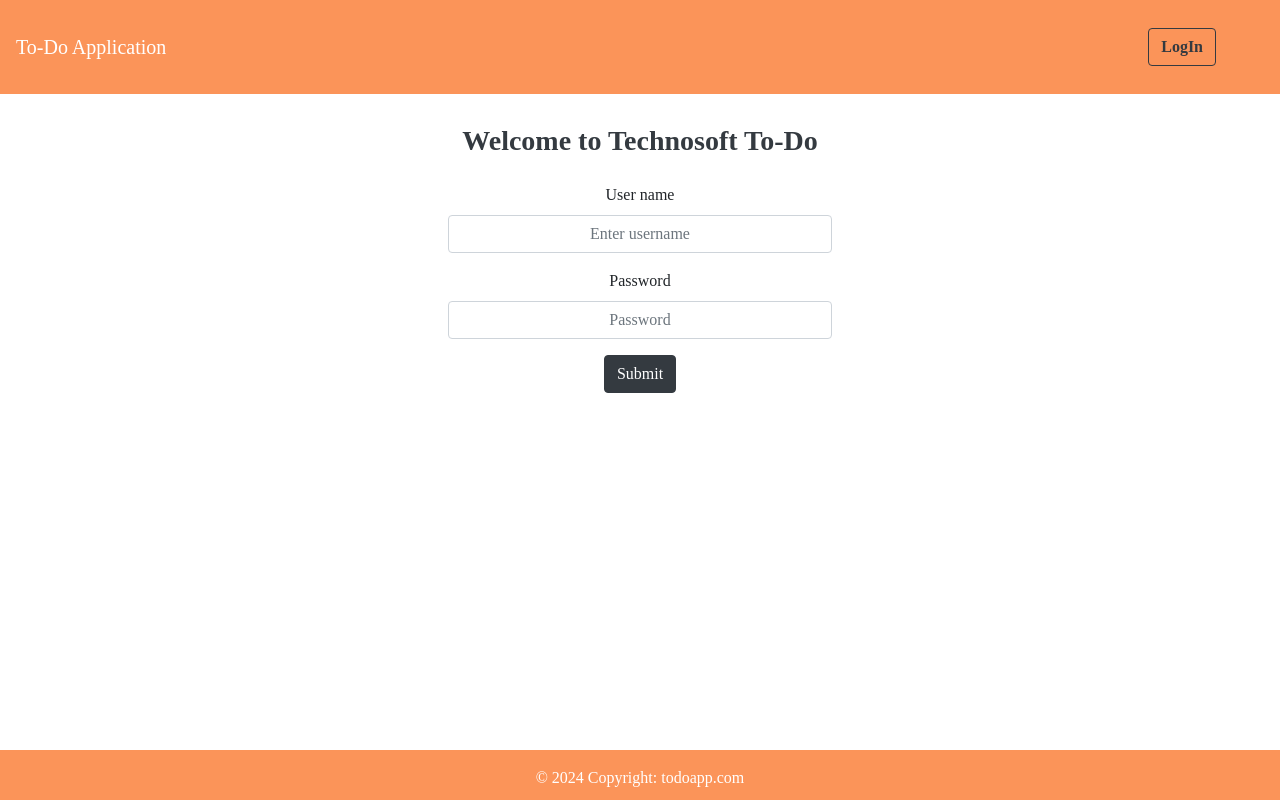
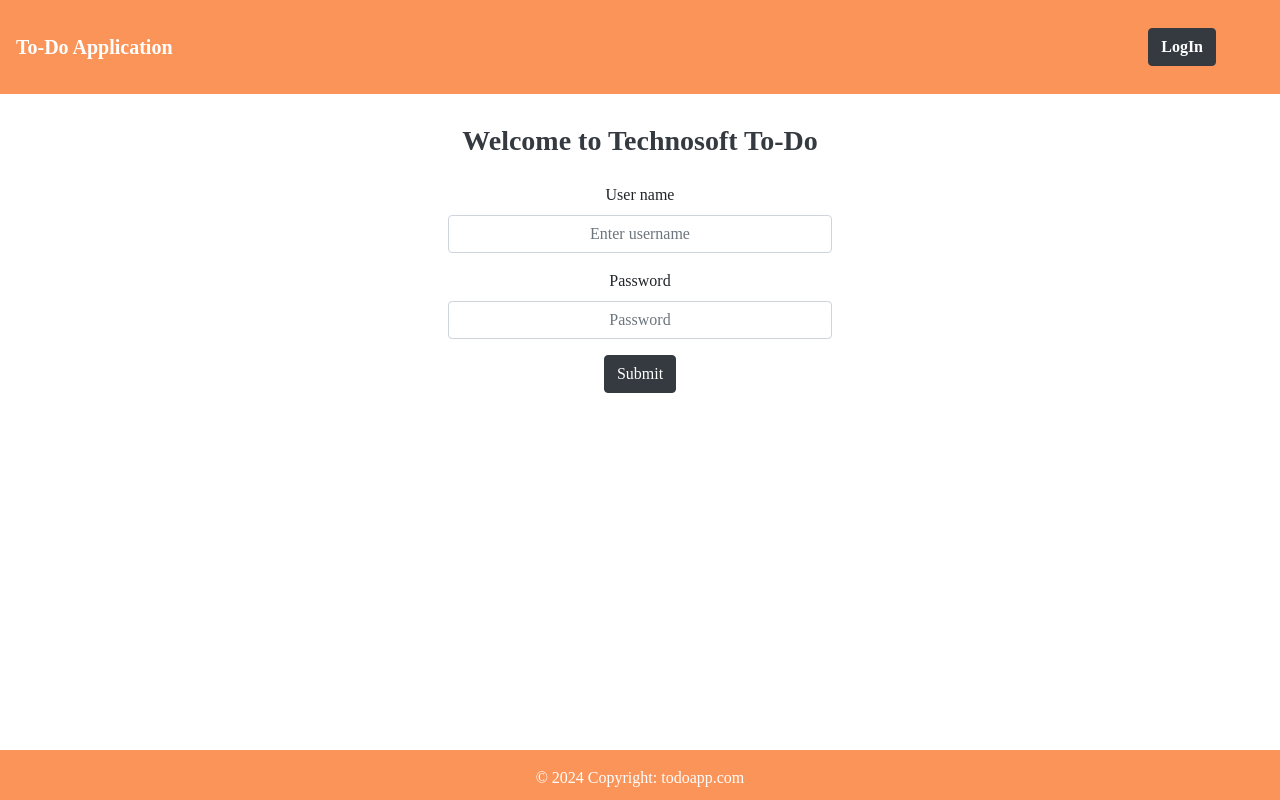
Before and after one commit to nikky301197/TodoAppFrontEndCode, a React (Create React App) app: page / in a window 1280 px wide. Built offline with nearby package versions, Linux system fonts and the light colour scheme.

Commit message:
button change

```diff
--- a/src/Components/HeaderComponent.jsx
+++ b/src/Components/HeaderComponent.jsx
@@ -24,7 +24,7 @@
   return (
     <header className="header-sec">
       <nav className="navbar navbar-expand-lg navbar-dark ">
-        <a className="navbar-brand" href="#">
+        <a className="navbar-brand" href="#" style={{fontWeight:"bold"}}>
           To-Do Application
         </a>
         <button
@@ -66,7 +66,7 @@
           <form className="form-inline  my-1 my-lg-0 d-flex justify-content-center align-items-center">
             {!isAuthenticated && (
               <button
-                className="btn btn-outline-dark mr-lg-5  my-3 my-sm-0 m-3  font-weight-bold"
+                className="btn btn-dark mr-lg-5  my-3 my-sm-0 m-3  font-weight-bold"
                 type="submit"
                 onClick={loginFunction}
               >
@@ -76,7 +76,7 @@
 
             {isAuthenticated && (
               <button
-                className="btn btn-outline-dark mr-lg-5 my-1 my-sm-0 m-0 font-weight-bold"
+                className="btn btn-dark mr-lg-5 my-1 my-sm-0 m-0 font-weight-bold"
                 type="submit"
                 onClick={logoutFunction}
               >
```
